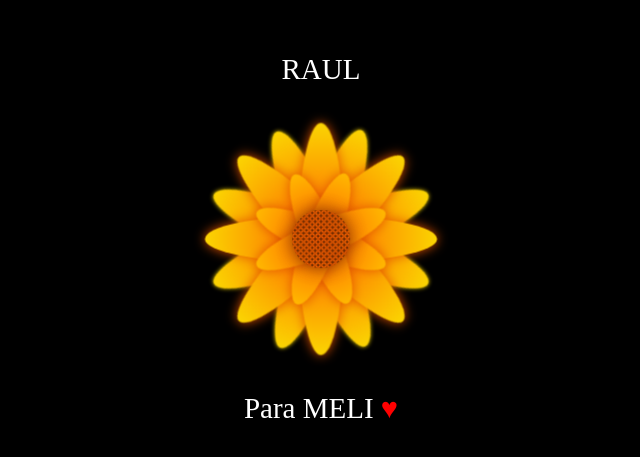
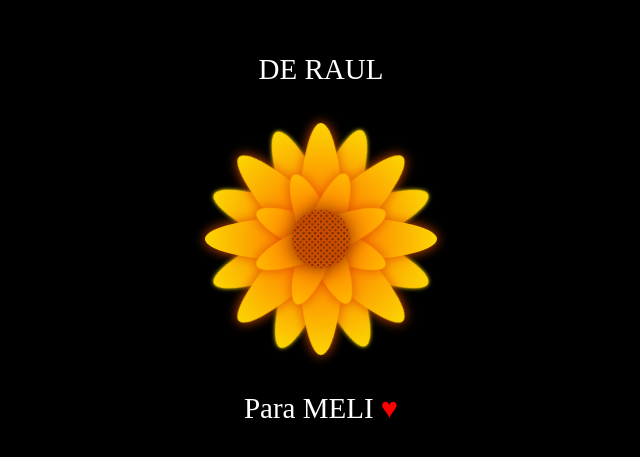
Before and after one commit to ITFUSAMI/ITFUSAMI.github.io, a plain HTML site: page index.html in a window 1280 px wide. Shown: the part 161-618 px from the top of the page, without its empty margins (319-959 px from the left). Drawn offline with Linux system fonts and the light colour scheme.

Commit message:
Update index.html

```diff
--- a/index.html
+++ b/index.html
@@ -10,7 +10,7 @@
 <body>
 
 <div class="flower">
-    <div class="text-above">RAUL</div>
+    <div class="text-above">DE RAUL</div>
 
     <div class="mid">
     </div>
```
